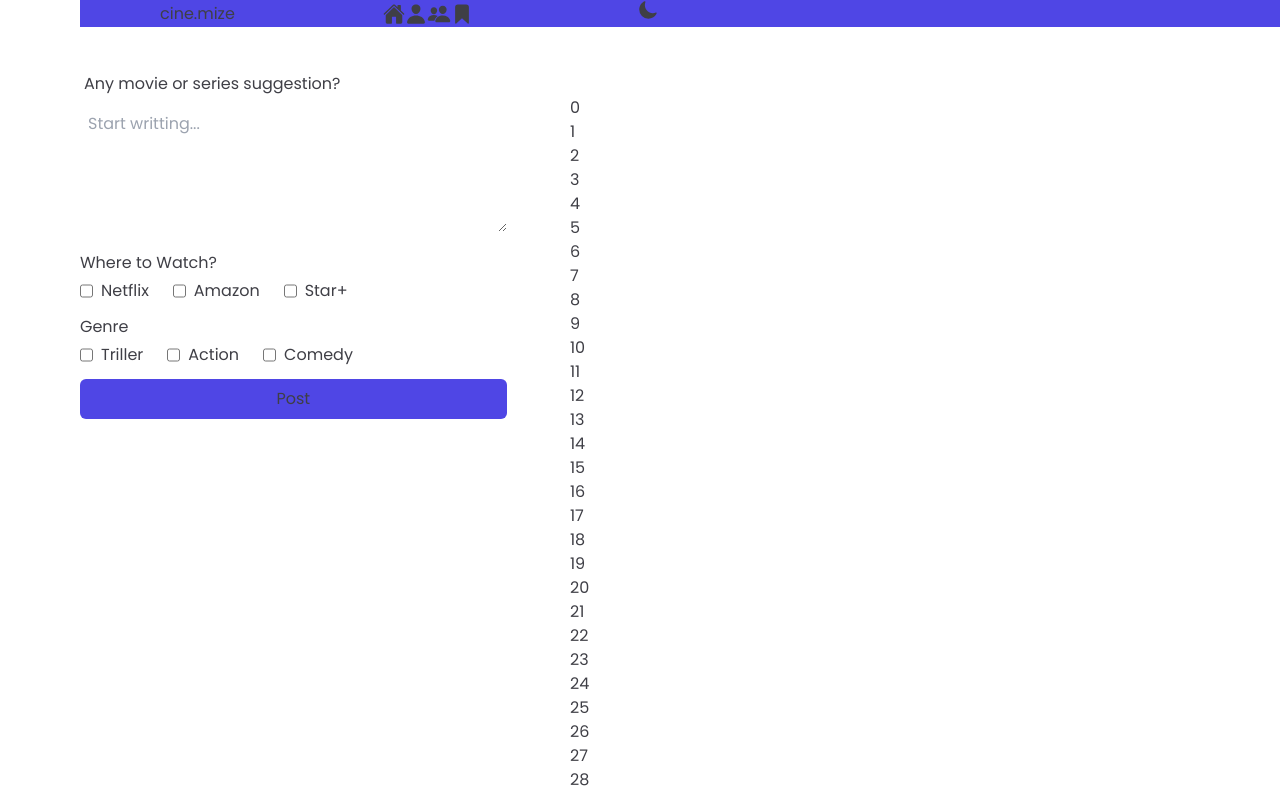
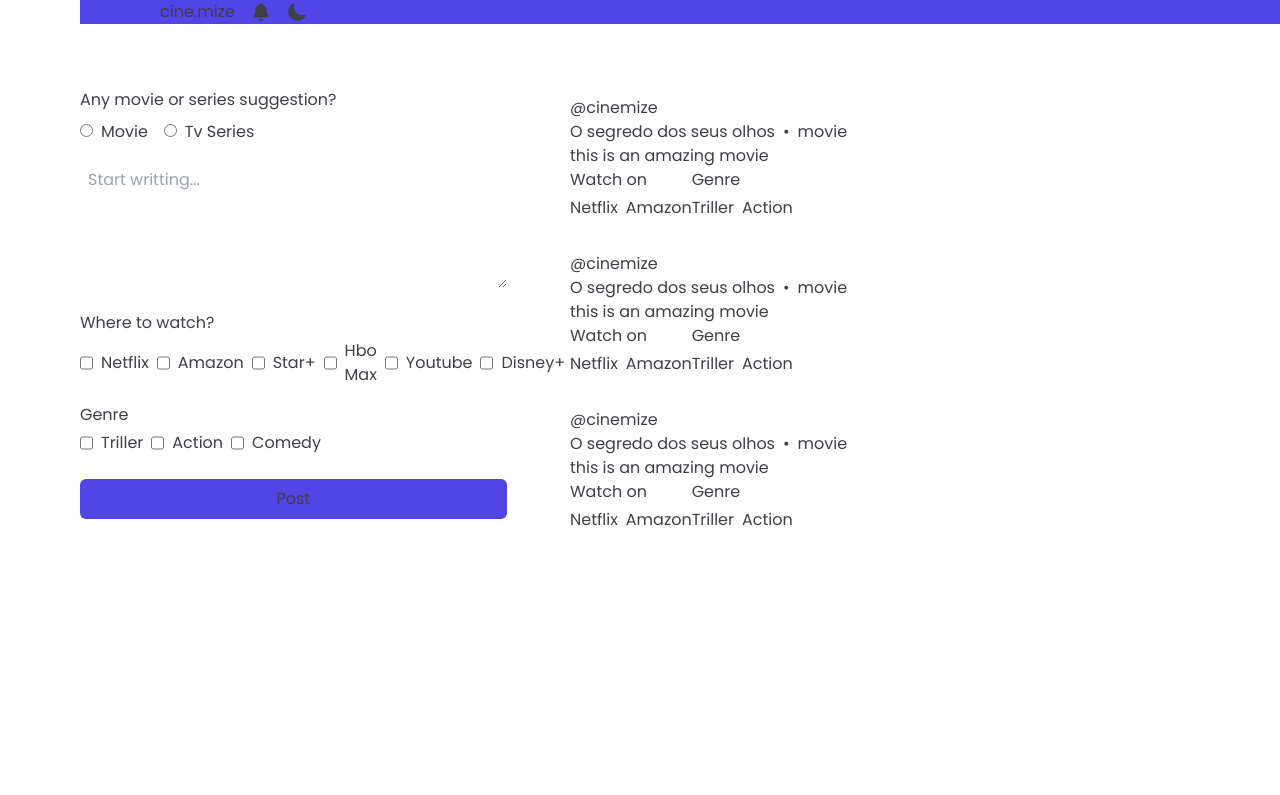
Before and after one commit to felipehimself/cinemize, a Next.js app: page /home in a window 1280 px wide. Shown: the top 795 px of the page. Built offline with nearby package versions, Linux system fonts and the light colour scheme; what tw-elements would draw is missing.

Commit message:
Salvando progresso.

```diff
--- a/Components/Elements/Header.tsx
+++ b/Components/Elements/Header.tsx
@@ -2,38 +2,41 @@ import { Input } from '../UI/Index';
 import { IoHome, IoPeople, IoBookmark, IoPerson } from 'react-icons/io5';
 import Link from 'next/link';
 import ColorMode from '../ColorMode/ColorMode';
+import { IoNotifications } from 'react-icons/io5';
 const Header = () => {
   return (
-    <header className='fixed z-10 shadow-md  shadow-indigo-500/40 dark:shadow-dark  py-1  left-0 right-0 w-full bg-indigo-600 dark:bg-darker'>
+    <header className='fixed flex items-center min-h-[48px] z-10 shadow-md  shadow-indigo-500/40 dark:shadow-dark  py-1  left-0 right-0 w-full bg-indigo-600 dark:bg-darker'>
       <div className='flex items-center gap-4 justify-between container mx-auto'>
-        <div className='flex items-center flex-1 '>
-          <h3 className='text-xl text-white'>cine<span className='dark:text-indigo-600'>.</span>mize</h3>
-          <nav className='flex justify-center flex-1 '>
-            <ul className='flex flex-1 justify-center items-center gap-6 '>
-              <li className='  py-3 '>
+        <h3 className='text-xl text-white'>
+          cine<span className='dark:text-indigo-600'>.</span>mize
+        </h3>
+
+        <nav className='hidden md:flex justify-center flex-1 '>
+          <ul className='flex flex-1 justify-center items-center gap-4 '>
+            <li className='py-3 '>
               <Link href='/home'>
-                  <a className=''>
+                <a>
                   <IoHome className=' fill-white dark:fill-white' size={22} />
                 </a>
               </Link>
             </li>
-              <li className='  py-3 '>
+            <li className='py-3 '>
               <Link href='/home'>
-                  <a className=' '>
+                <a >
                   <IoPerson className=' fill-white dark:fill-white' size={22} />
                 </a>
               </Link>
             </li>
-              <li className='  py-3 '>
+            <li className='py-3 '>
               <Link href='/home'>
-                  <a className=''>
+                <a>
                   <IoPeople className=' fill-white dark:fill-white' size={24} />
                 </a>
               </Link>
             </li>
-              <li className='  py-3 '>
+            <li className='py-3 '>
               <Link href='/home'>
-                  <a className=''>
+                <a>
                   <IoBookmark
                     className=' fill-white dark:fill-white'
                     size={22}
@@ -43,22 +46,21 @@ const Header = () => {
             </li>
           </ul>
         </nav>
-        </div>
-
-        <div className='flex items-center flex-1 gap-8 justify-between'>
-          <div className='hidden flex-1  md:block '>
+        <div className='hidden flex-1 -ml-3  md:block '>
             <Input
               placeHolder='Search user...'
               type='text'
               className='w-full dark:border-darker  rounded-md py-1 px-2'
             />
           </div>
-          <div className='hidden text-white md:block'>
+        <div className='flex items-center  gap-4 '>
+
+          <div className='text-white md:block'>
             {/* pensar depois como fazer notificação */}
-            {/* Notificações */}
+            <IoNotifications size={20} />
           </div>
-          <div>
-          <ColorMode size={20} className='fill-white' />
+          <div className='flex items-center'>
+            <ColorMode size={20} className='fill-white ' />
           </div>
         </div>
       </div>
--- a/Components/Elements/OptionsContainer.tsx
+++ b/Components/Elements/OptionsContainer.tsx
@@ -2,7 +2,7 @@ import { OptionsContainer as OC } from '../../ts/types/ui';
 
 const OptionsContainer = ({ children, className }: OC): JSX.Element => {
   return (
-    <div className={` ${className} flex items-center gap-4 flex-wrap mb-4`}>
+    <div className={` ${className} flex items-center gap-3 flex-wrap `}>
       {children}
     </div>
   );
--- /dev/null
+++ b/Components/Elements/PostCard.tsx
@@ -0,0 +1,78 @@
+import { IPost } from './../../ts/interfaces/post';
+
+const PostCard = ({
+  id,
+  type,
+  user,
+  title,
+  comment,
+  whereToWatch,
+  genres,
+}: IPost): JSX.Element => {
+  return (
+    <div
+      key={id}
+      className='min-h-[126px] rounded-md w-full border bg-[#fffcfc] dark:bg-[#3b3b3b] '
+    >
+      <div className='py-2 px-3'>
+        <div>
+          <span className='text-sm font-bold'>@{user}</span>
+          <span></span>
+        </div>
+        <div className='my-2 flex items-center gap-2'>
+          <h3 className='text-sm'>{title}</h3>
+          <span>•</span>
+          <span className='text-sm'>{type}</span>
+          {/* <div>
+            {genres.map((gen) => {
+              return (
+                <span key={gen} className='text-xs'>
+                  {gen}
+                </span>
+              );
+            })}
+          </div> */}
+        </div>
+        <div className='flex flex-col gap-3'>
+          <div className='text-sm'>
+            <p>{comment}</p>
+          </div>
+          <div className='flex flex-wrap gap-3'>
+            <div className='text-xs'>
+              <p className='mb-1'>Watch on</p>
+              <ul className='flex gap-2'>
+                {whereToWatch.map((platform: any) => {
+                  return (
+                    <li
+                      className='py-1 capitalize px-2 dark:bg-dark bg-slate-200 rounded-lg text-xs'
+                      key={platform}
+                    >
+                      {platform}
+                    </li>
+                  );
+                })}
+              </ul>
+            </div>
+            <div className='text-xs'>
+              <p className='mb-1'>Genre</p>
+              <ul className='flex gap-2'>
+                {genres.map((platform: any) => {
+                  return (
+                    <li
+                      className='py-1 capitalize px-2 dark:bg-dark bg-slate-200 rounded-lg text-xs'
+                      key={platform}
+                    >
+                      {platform}
+                    </li>
+                  );
+                })}
+              </ul>
+            </div>
+          </div>
+
+        </div>
+      </div>
+    </div>
+  );
+};
+export default PostCard;
--- a/pages/home/index.tsx
+++ b/pages/home/index.tsx
@@ -10,11 +10,14 @@ import {
   Button,
 } from '../../Components/UI/Index';
 import OptionsContainer from '../../Components/Elements/OptionsContainer';
-
-const Home: NextPage<{ options: string[]; genre: string[] }> = ({
+import PostCard from '../../Components/Elements/PostCard';
+const Home: NextPage<{ options: string[]; genre: string[]; posts: any }> = ({
   options,
   genre,
+  posts,
 }) => {
+  console.log(posts);
+
   return (
     <>
       <Head>
@@ -26,12 +29,34 @@ const Home: NextPage<{ options: string[]; genre: string[] }> = ({
       <Header />
 
       <div className='flex gap-5 py-14'>
-        <div className='w-6/12'>
-          <Form className='fixed w-4/12  pt-4 gap-3'>
+        <div className='hidden sm:block w-6/12 '>
+          <Form className='fixed w-4/12 pt-8 gap-4'>
             <FormControl>
-              <Label htmlFor='suggestion' className='pl-1 mb-2'>
+              <Label htmlFor='suggestion' className='mb-2'>
                 Any movie or series suggestion?
               </Label>
+              <div className='flex gap-4'>
+                <div className='flex items-center gap-2'>
+                  <input
+                    className='-mt-1 accent-indigo-500'
+                    type='radio'
+                    name='type'
+                    id='movie'
+                  />
+                  <Label htmlFor='movie'>Movie</Label>
+                </div>
+                <div className='flex items-center gap-2'>
+                  <input
+                    className='-mt-1 accent-indigo-500'
+                    type='radio'
+                    name='type'
+                    id='serie'
+                  />
+                  <Label htmlFor='serie'>Tv Series</Label>
+                </div>
+              </div>
+            </FormControl>
+            <FormControl>
               <TextArea
                 name='suggestion'
                 id='suggestion'
@@ -39,9 +64,10 @@ const Home: NextPage<{ options: string[]; genre: string[] }> = ({
                 className='h-32'
               />
             </FormControl>
+
             <FormControl>
               <Label htmlFor='' className='mb-1'>
-                Where to Watch?
+                Where to watch?
               </Label>
               <OptionsContainer>
                 {options.map((option) => {
@@ -71,7 +97,7 @@ const Home: NextPage<{ options: string[]; genre: string[] }> = ({
                       className='flex gap-2 mr-2 capitalize'
                       htmlFor={gen}
                     >
-                      <CheckBox className='' name={gen} id={gen} />
+                      <CheckBox className={gen} name={gen} id={gen} />
                       {gen}
                     </Label>
                   );
@@ -79,14 +105,16 @@ const Home: NextPage<{ options: string[]; genre: string[] }> = ({
               </OptionsContainer>
             </FormControl>
 
-            <Button className='p-2 rounded-md'>Post</Button>
+            <Button className='p-2 rounded-md mt-2'>Post</Button>
           </Form>
         </div>
 
         {/* right container */}
-        <div className='hidden lg:block flex-1 pt-10'>
-          {Array.from(Array(200).keys()).map((item) => {
-            return <p key={item}>{item}</p>;
+        <div className='flex-1 flex flex-col gap-4 pt-8'>
+          {posts.map((post: any) => {
+            return (
+              <PostCard key={post.id} {...post} />
+            );
           })}
         </div>
       </div>
@@ -96,13 +124,51 @@ const Home: NextPage<{ options: string[]; genre: string[] }> = ({
 export default Home;
 
 export const getServerSideProps: GetServerSideProps = async (ctx) => {
-  const options = ['netflix', 'amazon', 'star+'];
+  const options = [
+    'netflix',
+    'amazon',
+    'star+',
+    'hbo max',
+    'youtube',
+    'disney+',
+  ];
   const genre = ['triller', 'action', 'comedy'];
+
+  const posts = [
+    {
+      id: '1',
+      user: 'cinemize',
+      title: 'O segredo dos seus olhos',
+      genres: ['triller', 'action'],
+      comment: 'this is an amazing movie',
+      whereToWatch: ['netflix', 'amazon'],
+      type:'movie'
+    },
+    {
+      id: '2',
+      user: 'cinemize',
+      title: 'O segredo dos seus olhos',
+      genres: ['triller', 'action'],
+      comment: 'this is an amazing movie',
+      whereToWatch: ['netflix', 'amazon'],
+      type:'movie'
+    },
+    {
+      id: '3',
+      user: 'cinemize',
+      title: 'O segredo dos seus olhos',
+      genres: ['triller', 'action'],
+      comment: 'this is an amazing movie',
+      whereToWatch: ['netflix', 'amazon'],
+      type:'movie'
+    },
+  ];
 
   return {
     props: {
       options,
       genre,
+      posts,
     },
   };
 };
--- /dev/null
+++ b/ts/interfaces/post.ts
@@ -0,0 +1,9 @@
+export interface IPost {
+  id: string;
+  user: string;
+  type: string;
+  title: string;
+  genres: string[];
+  comment:string;
+  whereToWatch: string[];
+}
```
Lines whose indentation alone changed are shown as unchanged.
